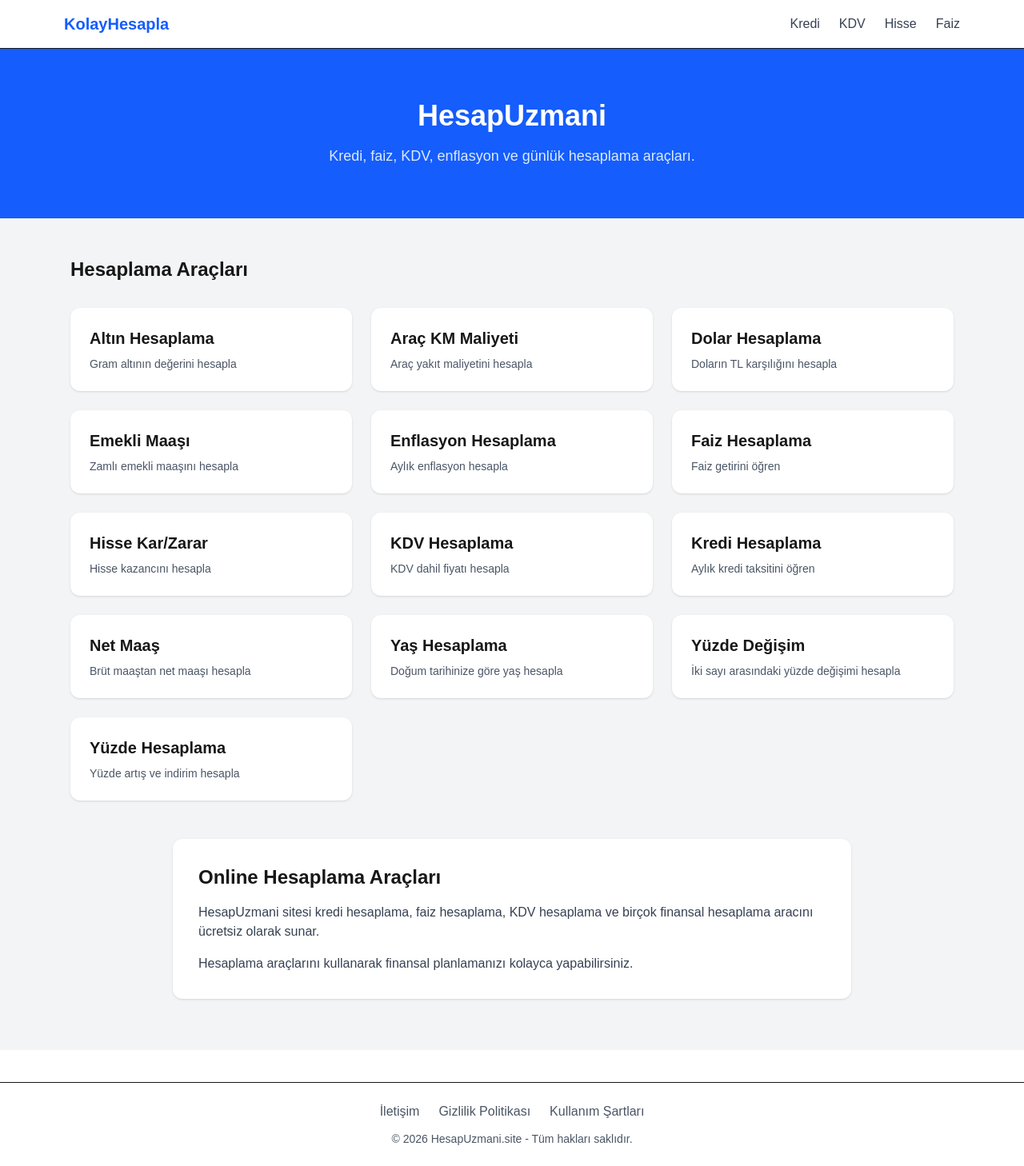
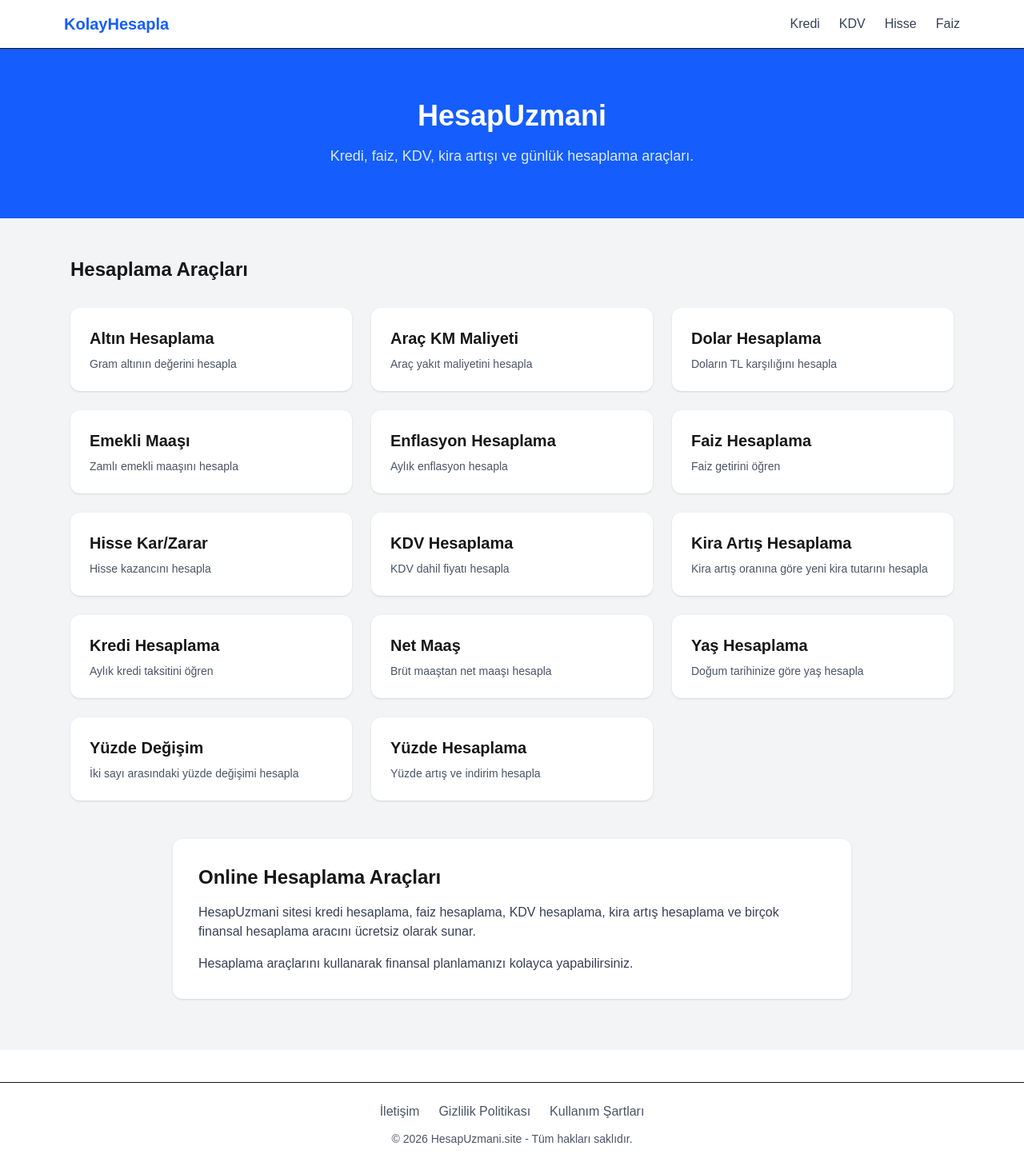
Before and after one commit to erkanckr455/kolayhesapla, a Next.js app: page / in a window 1280 px wide. Shown: the whole page at 80% size. Built offline with nearby package versions, Linux system fonts and the light colour scheme.

Commit message:
anasayfa kira artis kart eklendi

```diff
--- a/app/page.tsx
+++ b/app/page.tsx
@@ -9,6 +9,7 @@ const hesaplamalar = [
   { href: "/faiz-hesaplama", title: "Faiz Hesaplama", desc: "Faiz getirini öğren" },
   { href: "/hisse-kar-zarar", title: "Hisse Kar/Zarar", desc: "Hisse kazancını hesapla" },
   { href: "/kdv-hesaplama", title: "KDV Hesaplama", desc: "KDV dahil fiyatı hesapla" },
+  { href: "/kira-artis-hesaplama", title: "Kira Artış Hesaplama", desc: "Kira artış oranına göre yeni kira tutarını hesapla" },
   { href: "/kredi-hesaplama", title: "Kredi Hesaplama", desc: "Aylık kredi taksitini öğren" },
   { href: "/maas-hesaplama", title: "Net Maaş", desc: "Brüt maaştan net maaşı hesapla" },
   { href: "/yas-hesaplama", title: "Yaş Hesaplama", desc: "Doğum tarihinize göre yaş hesapla" },
@@ -28,7 +29,7 @@ export default function Home() {
           </h1>
 
           <p className="text-lg text-blue-100">
-            Kredi, faiz, KDV, enflasyon ve günlük hesaplama araçları.
+            Kredi, faiz, KDV, kira artışı ve günlük hesaplama araçları.
           </p>
 
         </div>
@@ -73,8 +74,9 @@ export default function Home() {
           </h2>
 
           <p className="text-gray-700 mb-4">
-            HesapUzmani sitesi kredi hesaplama, faiz hesaplama, KDV hesaplama ve
-            birçok finansal hesaplama aracını ücretsiz olarak sunar.
+            HesapUzmani sitesi kredi hesaplama, faiz hesaplama, KDV hesaplama,
+            kira artış hesaplama ve birçok finansal hesaplama aracını ücretsiz
+            olarak sunar.
           </p>
 
           <p className="text-gray-700">
```
